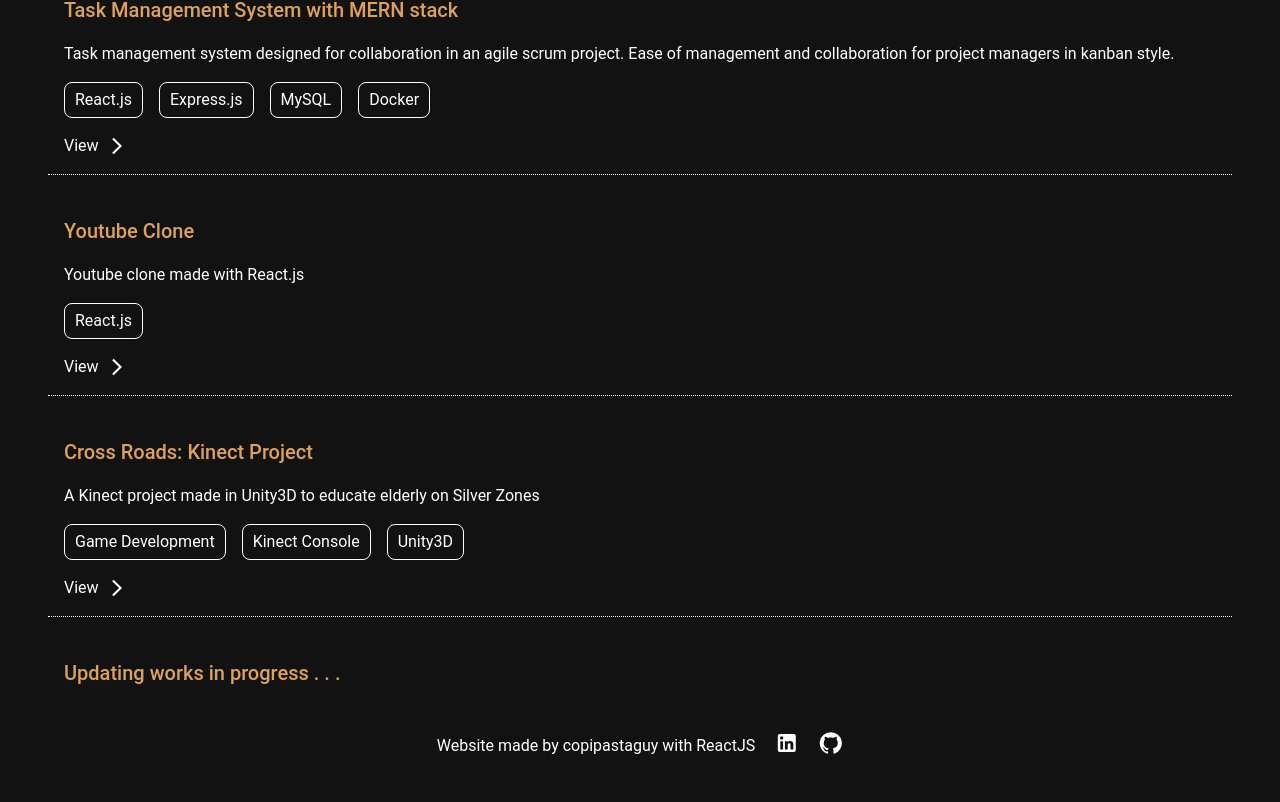
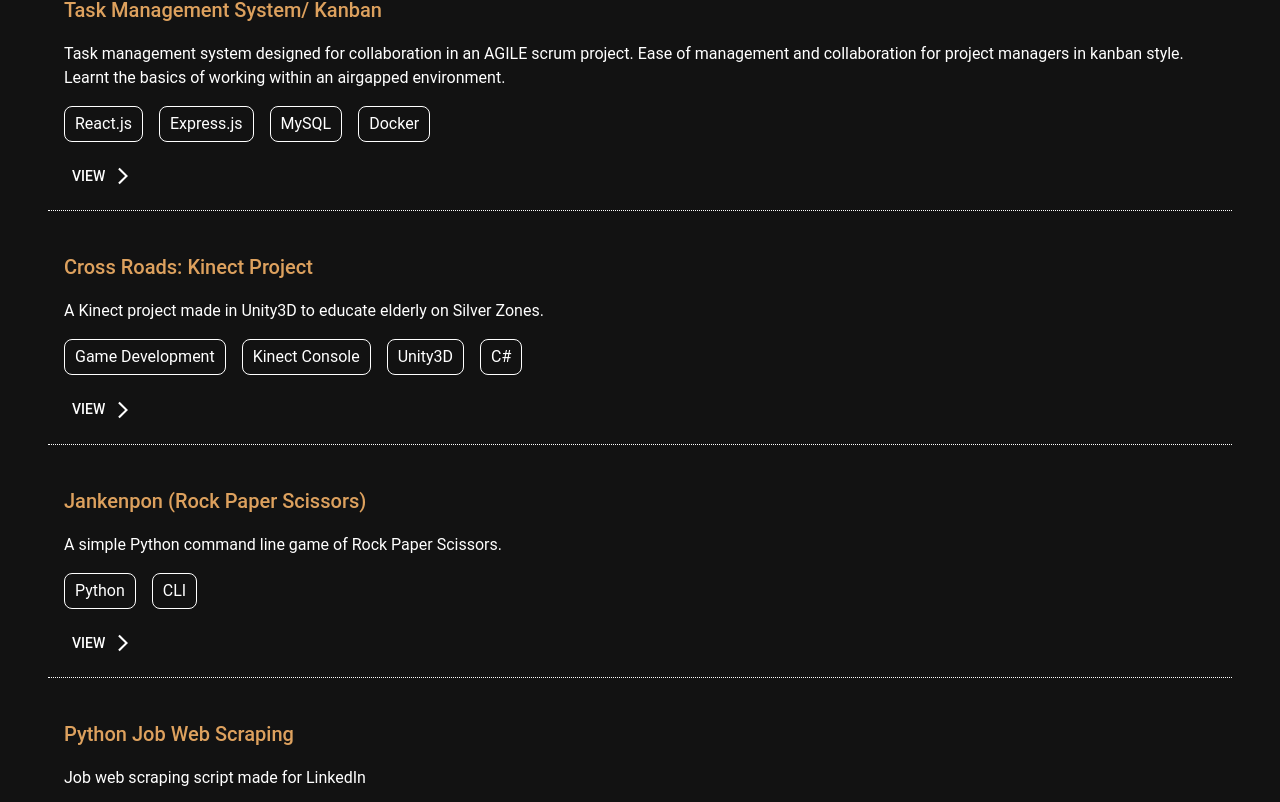
Before and after one commit to copipastaguy/portfolio, a React (Create React App) app: page / in a window 1280 px wide. Shown: the part 938-1740 px from the top of the page. Before the commit the page ends 1710 px from the top, so only its background shows below. Built offline with nearby package versions, Linux system fonts and the light colour scheme.

Commit message:
update works to display

```diff
--- a/src/component/Works/Works.js
+++ b/src/component/Works/Works.js
@@ -1,54 +1,55 @@
-import { Box, Grid, IconButton, Link, Stack, Typography, Button } from "@mui/material";
 import ArrowForwardIosIcon from "@mui/icons-material/ArrowForwardIos";
+import { Box, Grid, Link, Stack, Typography, Button } from "@mui/material";
 
 function Works() {
   const works = [
     {
-      name: "Task Management System with MERN stack",
+      name: "Task Management System/ Kanban",
       link: "https://github.com/copipastaguy/task-management-system-MERN",
-      description: "Task management system designed for collaboration in an agile scrum project. Ease of management and collaboration for project managers in kanban style.",
+      description: "Task management system designed for collaboration in an AGILE scrum project. Ease of management and collaboration for project managers in kanban style. Learnt the basics of working within an airgapped environment.",
       tags: ["React.js", "Express.js", "MySQL", "Docker"],
+      visible: true,
     },
     {
       name: "Youtube Clone",
       link: "https://github.com/copipastaguy/react-youtube-clone",
       description: "Youtube clone made with React.js",
       tags: ["React.js"],
+      visible: false,
     },
-    // {
-    //   name: "Champion Bolo Bun",
-    //   link: "https://copipastaguy.github.io/champion-bolo-bun/",
-    //   description: "Prototype Champion Bolo Bun website made with ReactJS",
-    //   tags: ["React.js"],
-    // },
-    // {
-    //   name: "Python Job Web Scraping",
-    //   link: "https://github.com/copipastaguy/python/tree/main/jobScrape",
-    //   description: "Job web scraping script made for LinkedIn",
-    //   tags: ["Python", "Web Scraping"],
-    // },
-    // {
-    //   name: "Python Jankenpon (Rock Paper Scissors)",
-    //   link: "https://github.com/copipastaguy/python/tree/main/jankenpon",
-    //   description: "A simple Python command line game of Rock Paper Scissors",
-    //   tags: ["Python"],
-    // },
     {
       name: "Cross Roads: Kinect Project",
       link: "https://www.behance.net/gallery/89011499/Cross-Roads-Kinect-Project",
-      description: "A Kinect project made in Unity3D to educate elderly on Silver Zones",
-      tags: ["Game Development", "Kinect Console", "Unity3D"],
+      description: "A Kinect project made in Unity3D to educate elderly on Silver Zones.",
+      tags: ["Game Development", "Kinect Console", "Unity3D", "C#"],
+      visible: true,
+    },
+    {
+      name: "Jankenpon (Rock Paper Scissors)",
+      link: "https://github.com/copipastaguy/python/tree/main/jankenpon",
+      description: "A simple Python command line game of Rock Paper Scissors.",
+      tags: ["Python", "CLI"],
+      visible: true,
+    },
+    {
+      name: "Python Job Web Scraping",
+      link: "https://github.com/copipastaguy/python/tree/main/jobScrape",
+      description: "Job web scraping script made for LinkedIn",
+      tags: ["Python", "Web Scraping"],
+      visible: true,
     },
   ];
 
   return (
     <Grid container padding={2} justifyContent="center" sx={{ margin: "0 auto" }}>
-      <Typography variant="h4">Some things I've built</Typography>
+      <Typography variant="h4">Projects i have managed to complete</Typography>
 
       <Stack width="100%" spacing={3}>
-        {works.map((work) => (
+        {works.map(
+          (work) =>
+            work.visible && (
               <Grid item key={work.name} padding={2} sx={{ borderBottom: "1px dotted" }}>
-            <Stack spacing={2}>
+                <Stack spacing={2} marginBottom={2}>
                   <Typography variant="h6" sx={{ color: "#dda15e" }}>
                     {work.name}
                   </Typography>
@@ -61,29 +62,23 @@ function Works() {
                       </Box>
                     ))}
                   </Stack>
+                </Stack>
 
-              <Link href={work.link} underline="none" color="inherit">
-                <Stack direction="row" alignItems="center" spacing={1}>
-                  <Typography>View</Typography>
-                  <ArrowForwardIosIcon fontSize="small" />
-                </Stack>
+                <Link href={work.link} target="_blank">
+                  <Button endIcon={<ArrowForwardIosIcon />} sx={{ color: "white" }}>
+                    View
+                  </Button>
                 </Link>
-            </Stack>
               </Grid>
-        ))}
+            )
+        )}
 
         <Grid item padding={2}>
           <Typography variant="h6" sx={{ color: "#dda15e" }}>
-            Updating works in progress . . .
+            Many many more works in progress . . .
           </Typography>
         </Grid>
       </Stack>
-
-      {/* <Box sx={{ width: "50%", margin: "2% auto" }}>
-        <Typography variant="h5" textAlign="center" fontWeight={700}>
-          Updating works in progress . . .
-        </Typography>
-      </Box> */}
     </Grid>
   );
 }
```
Lines whose indentation alone changed are shown as unchanged.
